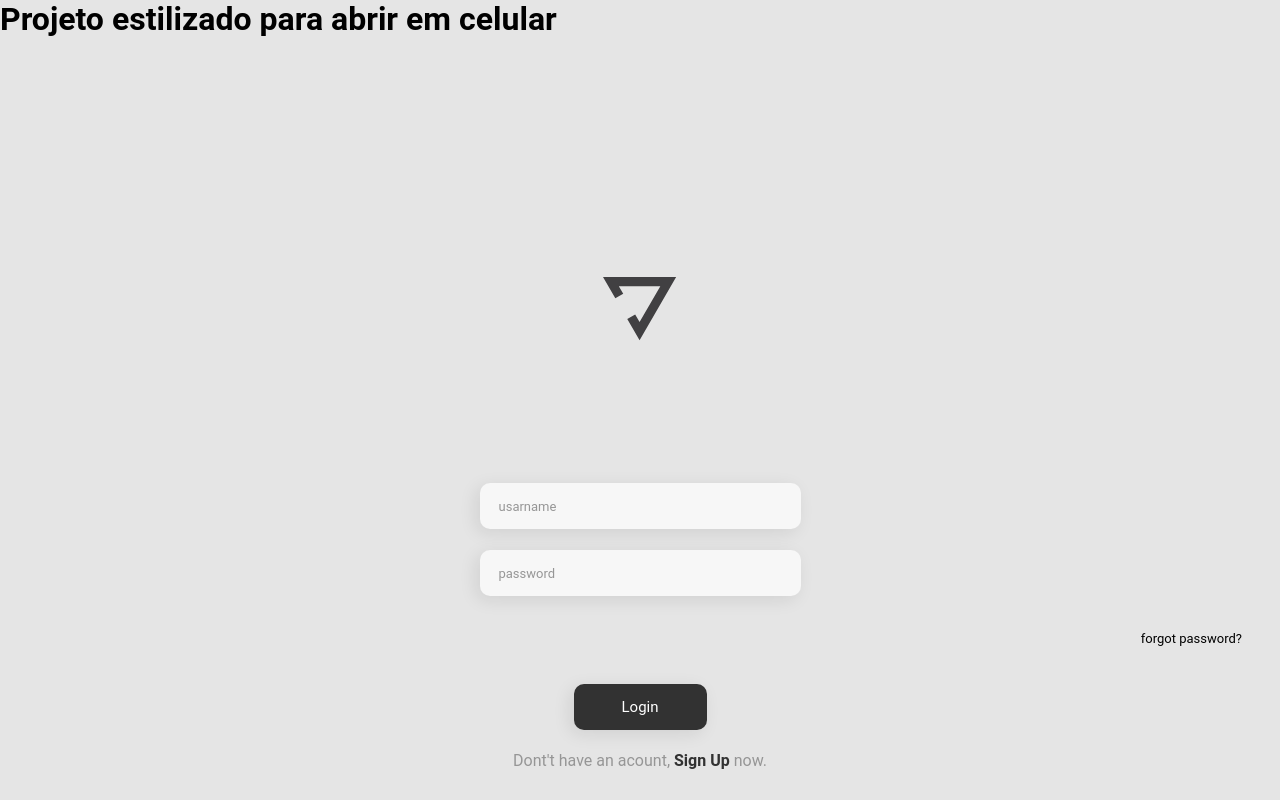
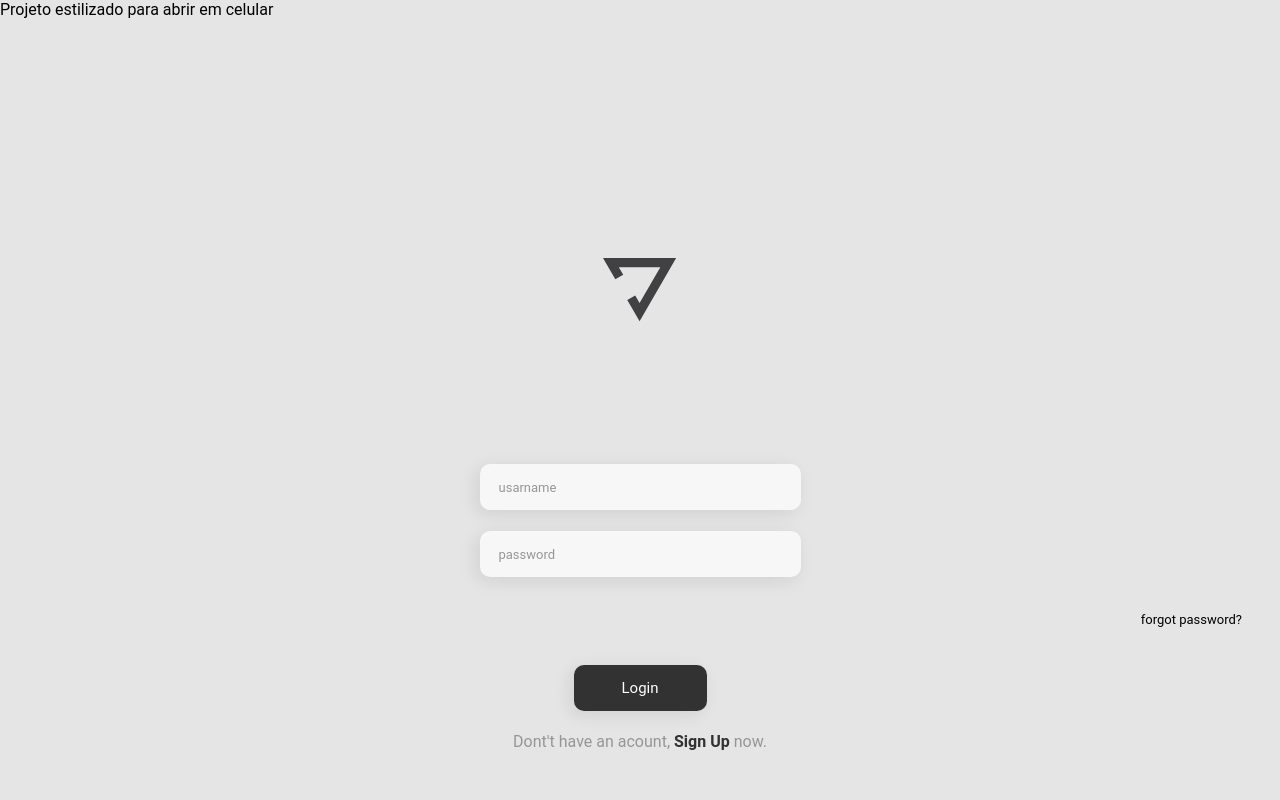
Before and after one commit to MeireCeschim/Yoga-Interface-, a plain HTML site: page index.html in a window 1280 px wide. Shown: the top 800 px of the page. Drawn offline with Linux system fonts and the light colour scheme; a web font is replaced by a local one.

Commit message:
code update
code update

```diff
--- a/index.html
+++ b/index.html
@@ -12,7 +12,7 @@
 </head>
 
 <body>
-    <h1>Projeto estilizado para abrir em celular</h1>
+    <p>Projeto estilizado para abrir em celular</p>
     <div>
         <img class="img-yoga" src="./assets/symbol-yoga.svg" alt="symbol-yoga">
         <input type="email" name="personal-email" placeholder="usarname">
```
